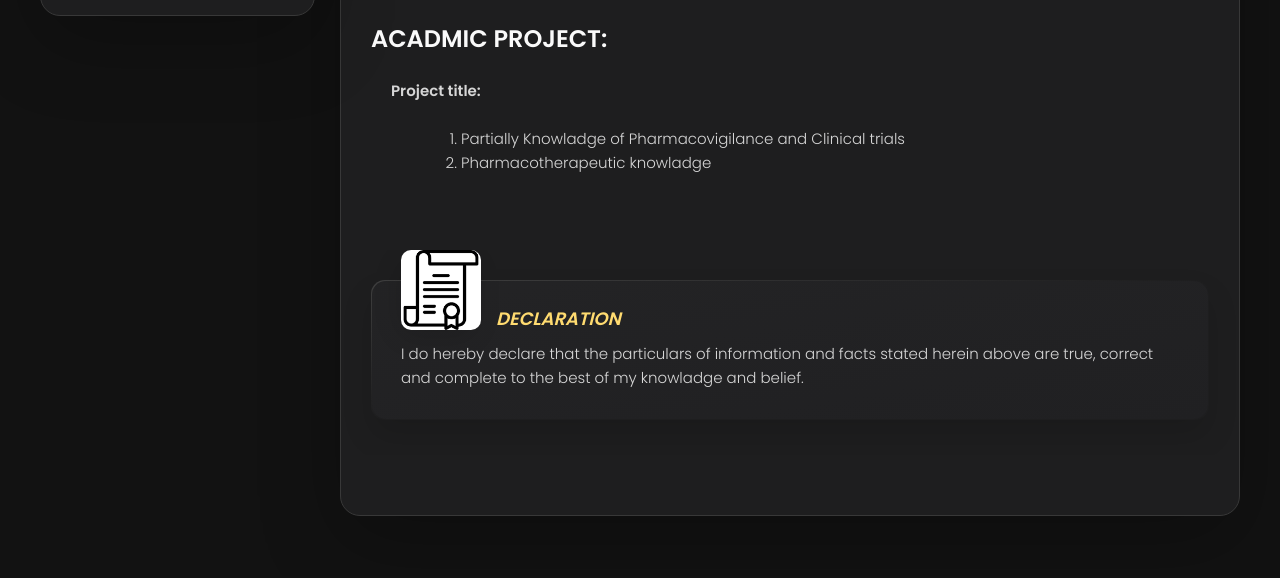
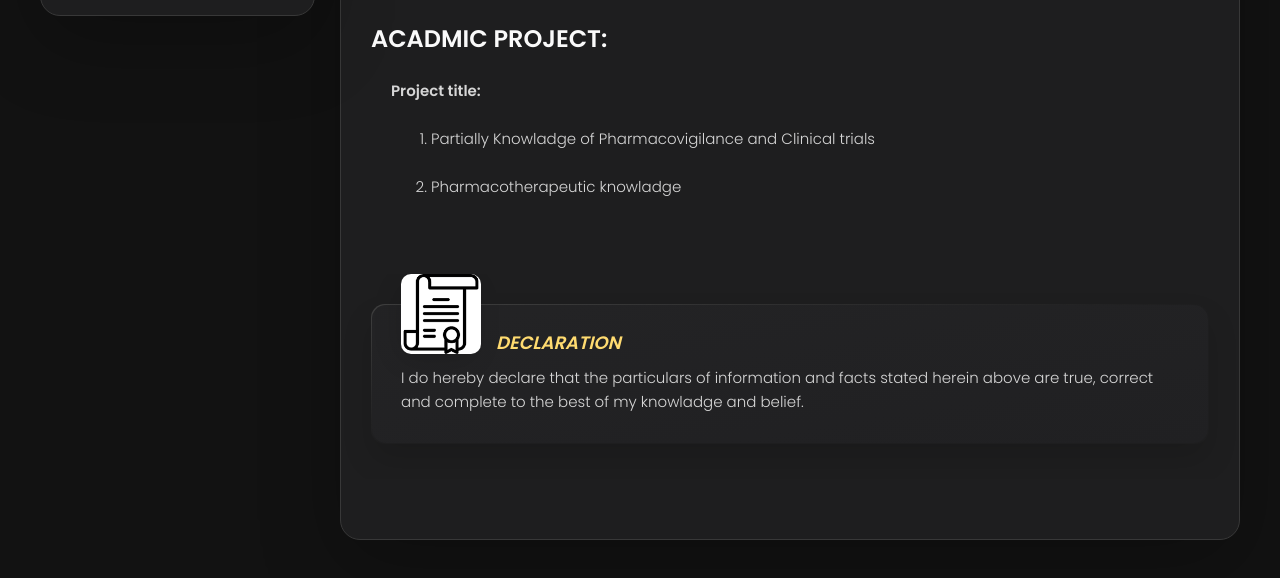
Before and after one commit to 01-USER/ZEESHAN, a plain HTML site: page index.html in a window 1280 px wide. Shown: the part 831-1409 px from the top of the page. Drawn offline with nearby package versions, Linux system fonts and the light colour scheme.

Commit message:
Update index.html

```diff
--- a/index.html
+++ b/index.html
@@ -244,9 +244,9 @@
 
           <h4 style="padding-left: 20px;">Project title:</h4><br>
 
-          <ul style="padding-left: 90px;">
+          <ul style="padding-left: 60px;">
 
-            <li style="list-style: decimal;">Partially Knowladge of Pharmacovigilance and Clinical trials</li>
+            <li style="list-style: decimal;">Partially Knowladge of Pharmacovigilance and Clinical trials</li><br>
 
             <li style="list-style: decimal;">Pharmacotherapeutic knowladge</li>
           </ul>
```
